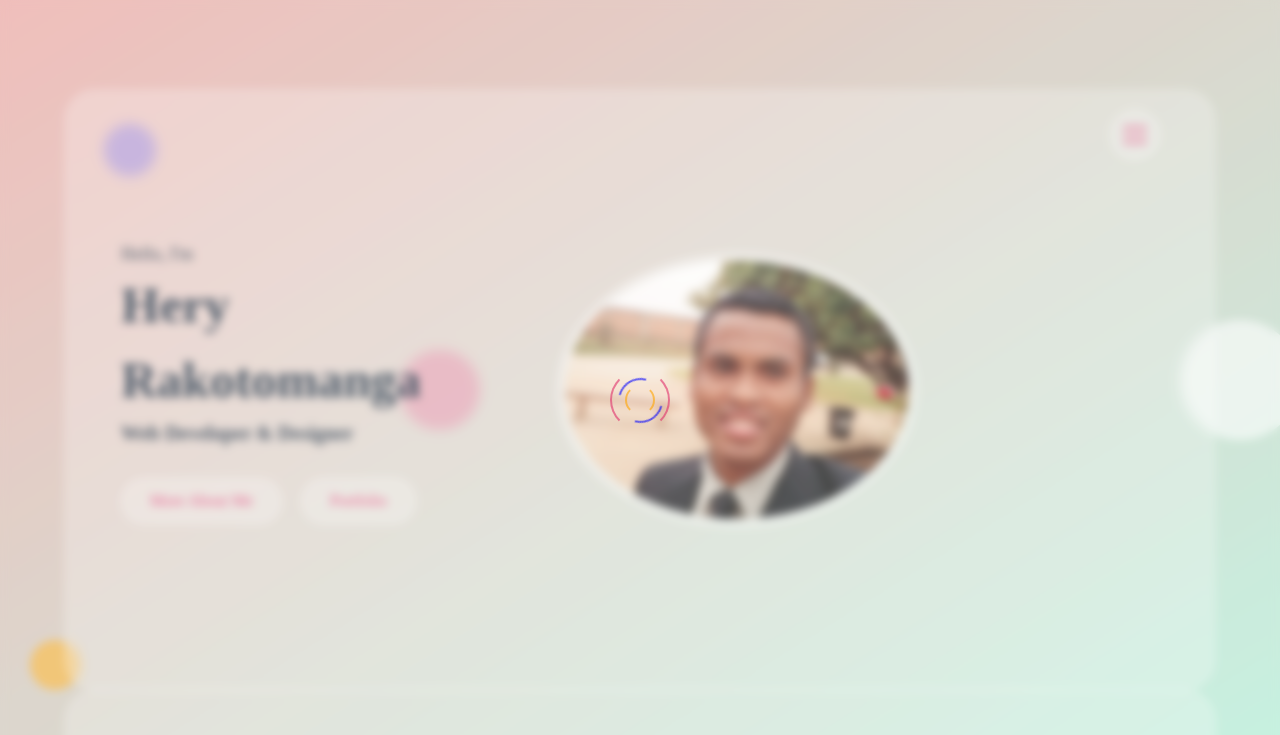
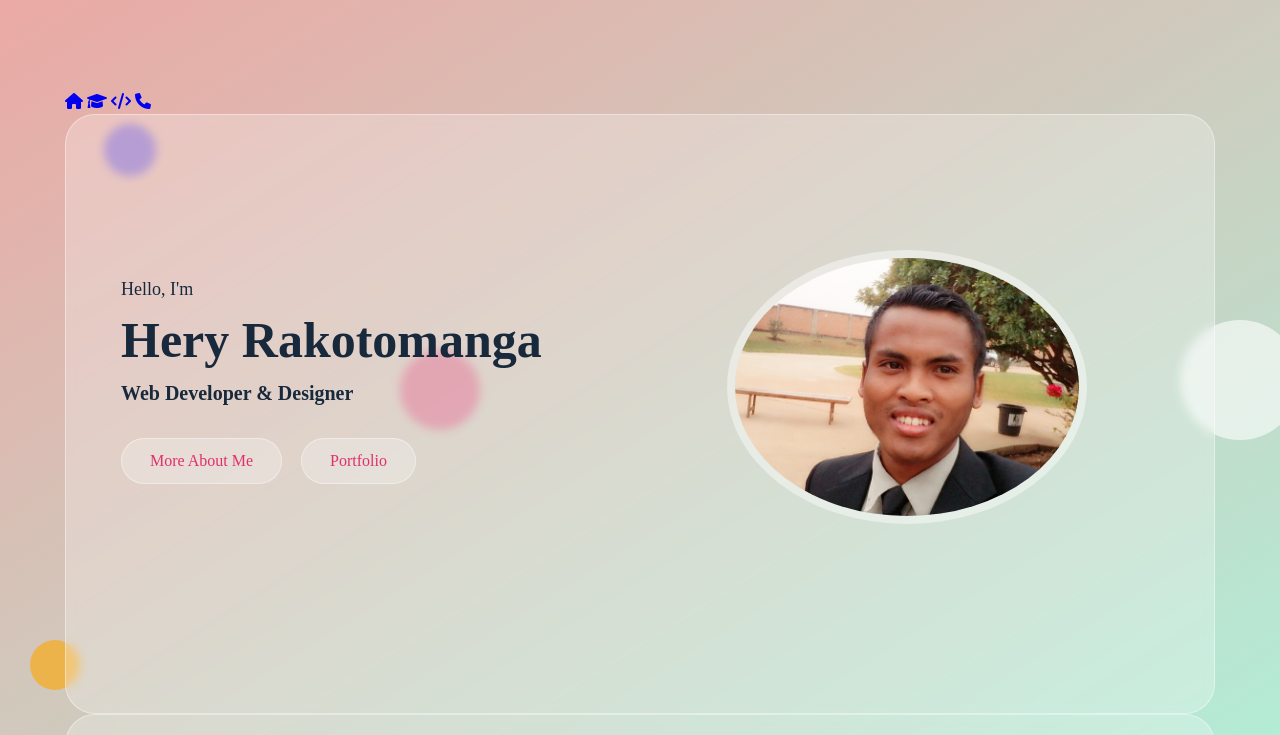
Before and after one commit to HeryKely/Portfolio, a plain HTML site: page index.html in a window 1280 px wide. Shown: the top 735 px of the page. Drawn offline with Linux system fonts and the light colour scheme.

Commit message:
nouveau commit

```diff
--- a/portfolio.html
+++ b/index.html
@@ -5,9 +5,12 @@
 	<meta name="viewport" content="width=device-width, initial-scale=1">
 	<link rel="stylesheet" type="text/css" href="css/style.css">
 	<link rel="stylesheet" type="text/css" href="css/fontawesome.css">
+	<link rel="stylesheet" type="text/css" href="css/svg-with-js.min.css">
 	<title>Portfolio Website</title>
+
 </head>
 <body>
+
 	<!-- Page Loader start -->
 	<div class="page-loader">
 		<div></div>
@@ -31,8 +34,14 @@
 
 	<!-- Main start -->
 	<div class="main hidden">
+		<div class="attached-navigation-bare">
+			<a href="#home"><span class="infobulle" aria-label="Home"><i class="fas fa-house"></i></span></a>
+			<a href="#about"><span class="infobulle" aria-label="About"><i class="fas fa-graduation-cap"></i></span></a>
+			<a href="#portfolio"><span class="infobulle" aria-label="Portfolio"><i class="fas fa-code"></i></span></a>
+			<a href="#contact"><span class="infobulle" aria-label="Contact"><i class="fas fa-phone"></i></span></a>
+		</div>
 		<!-- Header Start -->
-		<header class="header">
+		<!-- <header class="header">
 			<div class="container">
 				<div class="row flex-end">
 					<button type="button" class="nav-toggler">
@@ -50,11 +59,11 @@
 					</nav>
 				</div>
 			</div>
-		</header>
+		</header> -->
 		<!-- Header End -->
 
 		<!-- Section Start -->
-		<section class="home-section align-items-center" id="home">
+		<section class="home-section align-items-center active" id="home">
 			<div class="container">
 				<div class="row align-items-center">
 					<div class="home-text">
@@ -105,7 +114,7 @@
 						</div>
 						<div class="about-tabs">
 							<button type="button" class="tab-item active" data-target="#education">Education</button>
-							<button type="button" class="tab-item" data-target="#Experience">Experience</button>
+							<!-- <button type="button" class="tab-item" data-target="#Experience">Experience</button> -->
 						</div>
 						<!-- Education Start -->
 						<div class="tab-content active" id="education">
@@ -229,7 +238,7 @@
 						<div class="contact-info-item">
 							<h3>Follow me</h3>
 							<div class="social-links">
-								<a href="#" target="_blank"><i class="fab fa-facebook-f"></i></a>
+								<a href="https://www.facebook.com/hery.rakotomanga.10" target="_blank"><i class="fab fa-facebook-f"></i></a>
 								<a href="#" target="_blank"><i class="fab fa-twitter"></i></a>
 								<a href="#" target="_blank"><i class="fab fa-instagram"></i></a>
 							</div>
@@ -240,5 +249,6 @@
 		</section>
 		<!-- Portfolio Item End -->
 	</div>
+	<script type="text/javascript" src="js/script.js"></script>
 </body>
 </html>
```
